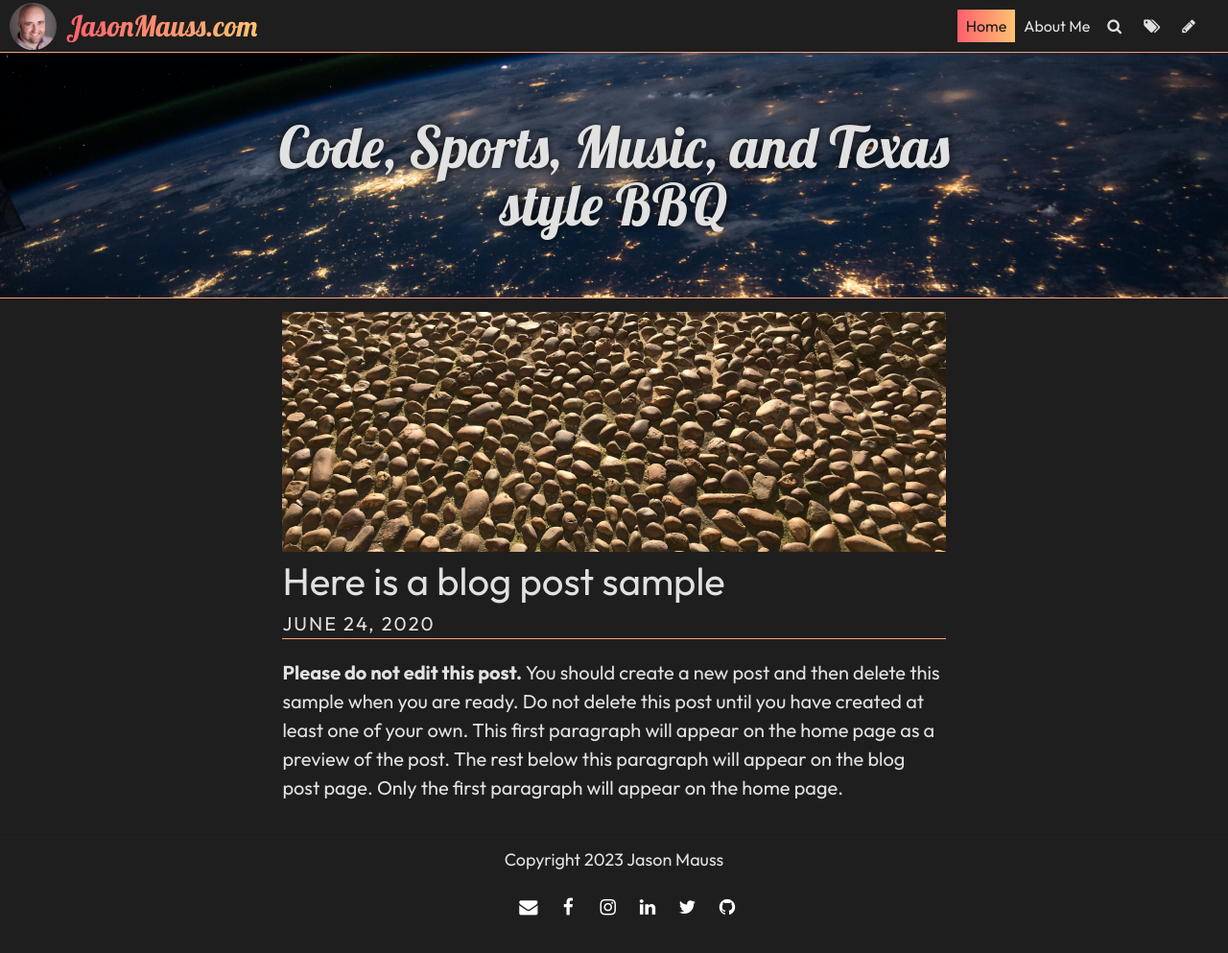
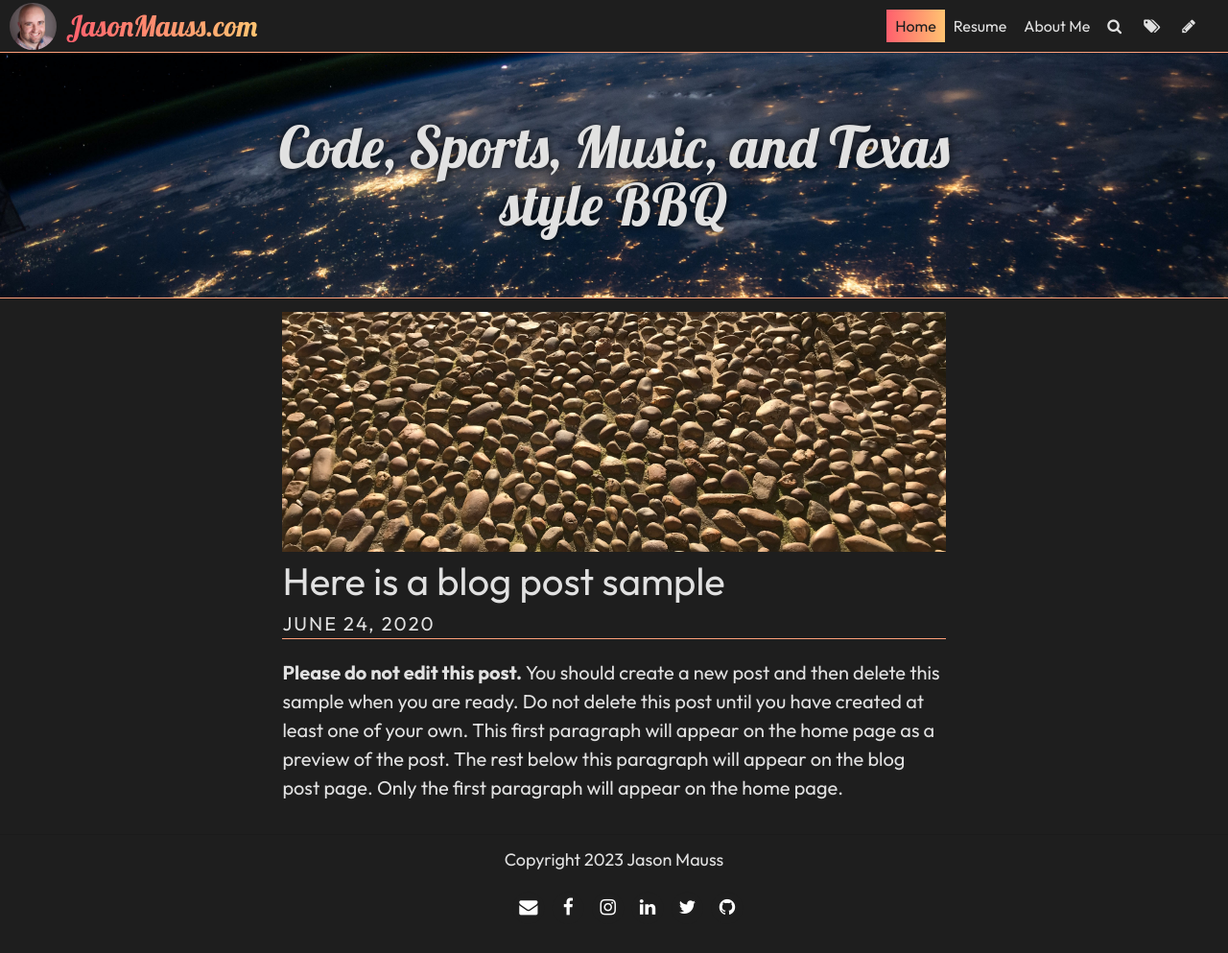
Before and after one commit to jasonmauss/jasonmaussblog, a Jekyll site: the page built from index.html, in a window 1280 px wide and 993 px high. Shown: the whole window at 96% size. Built offline with Jekyll 4.4.1, drawn with Linux system fonts in a browser that asks for light colours; some web fonts are replaced; the list of posts is cut into pages by our own code; comment, search, counter and statistics services are not loaded.

Commit message:
Update Settings “general”

```diff
--- a/_data/settings.yml
+++ b/_data/settings.yml
@@ -11,4 +11,7 @@ favicon: ../uploads/favicon.ico
 gridlayout: false
 fixednavbar: true
 upzoom: true
-items: []
+items:
+  - name: Resume
+    siteurl: https://jasonmauss.com/uploads/Jason Mauss Resume.pdf
+    tab: true
```
